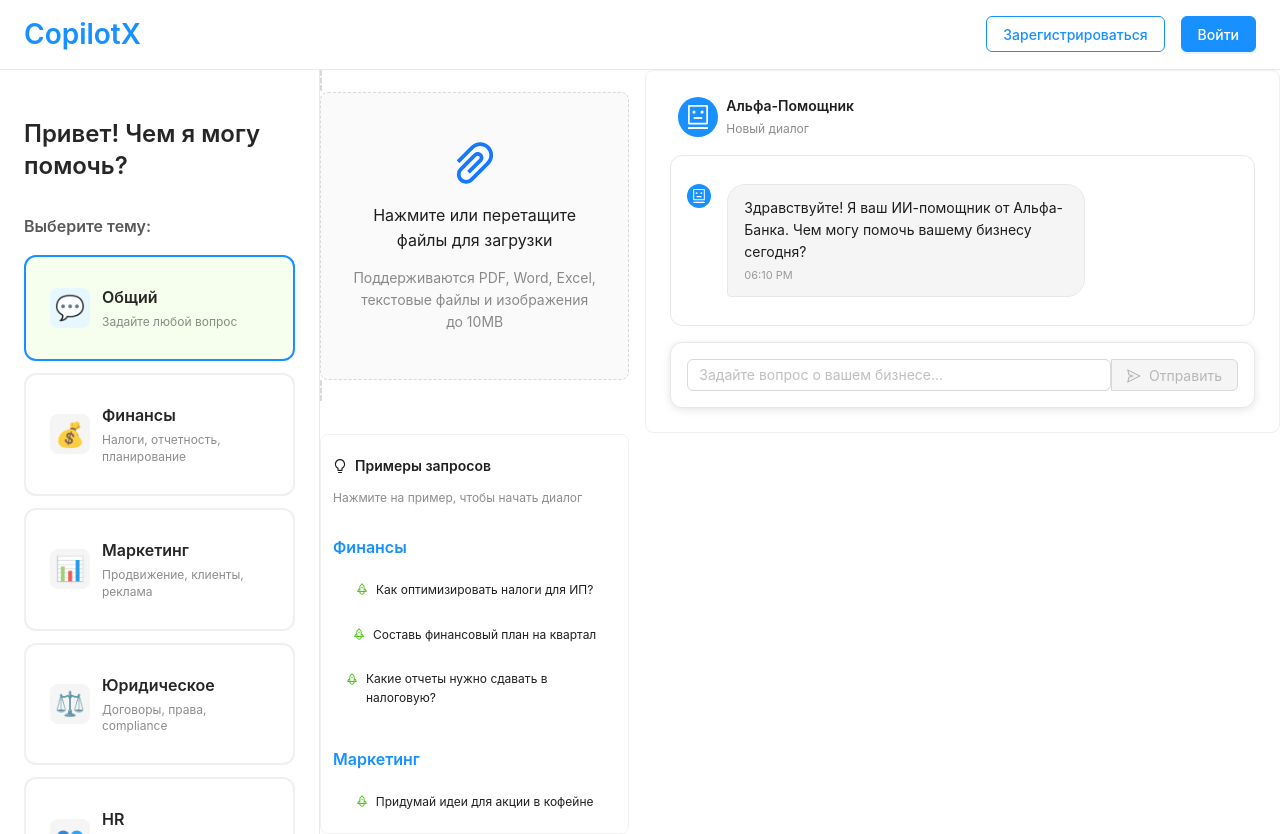
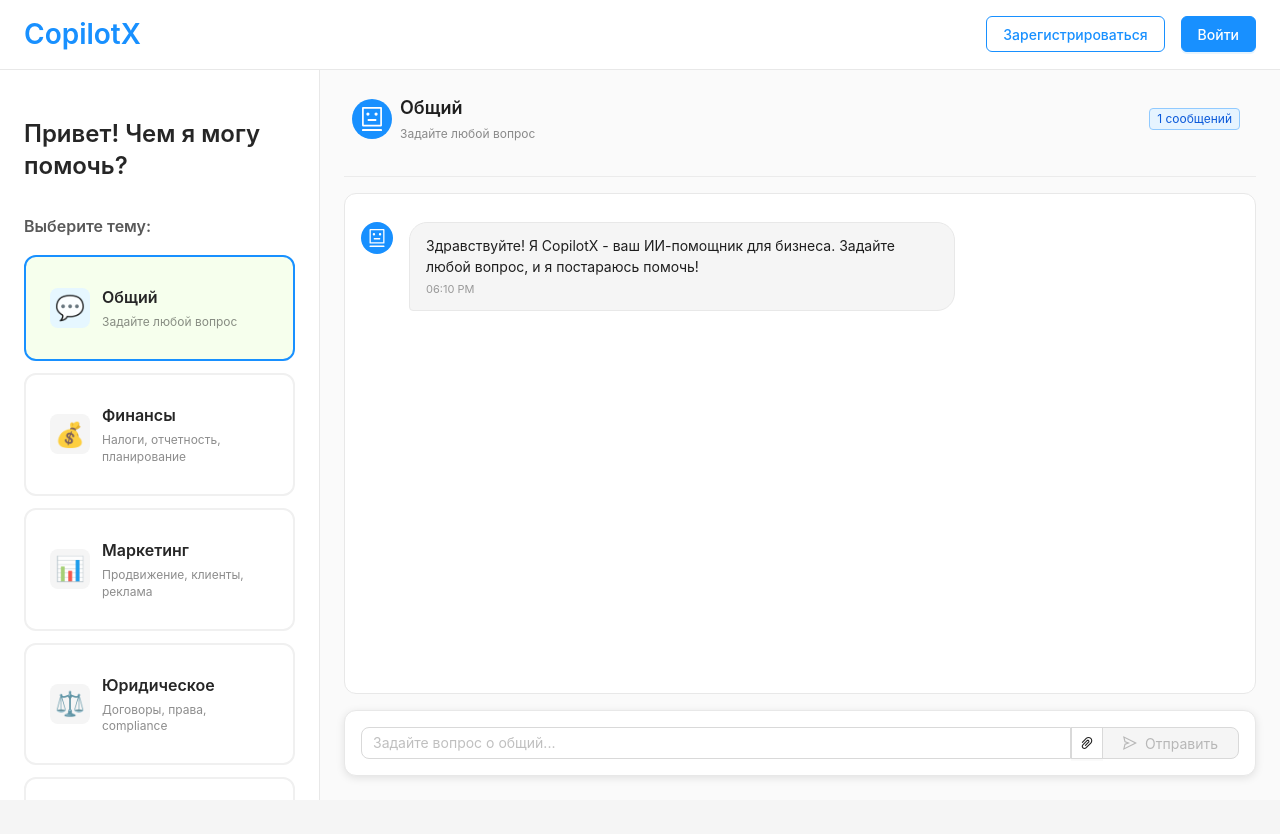
Before and after one commit to 5Zadrotov/AlphaCopilot, a React (Vite) app in the folder frontend/: page / in a window 1280 px wide. After the commit the page ends 800 px from the top, so only its background shows below. Built offline with nearby package versions, Linux system fonts and the light colour scheme; the HTML template or start-up script is replaced by a standard one.

Commit message:
feat: integrate file upload in chat interface

```diff
--- a/frontend/src/components/ChatInterface.jsx
+++ b/frontend/src/components/ChatInterface.jsx
@@ -1,46 +1,58 @@
 import React, { useState, useRef, useEffect } from 'react';
-import { Input, Button, Avatar, List, Typography, Space, Card, Row, Col, Tooltip } from 'antd';
-import { SendOutlined, UserOutlined, RobotOutlined, DeleteOutlined } from '@ant-design/icons';
-import Sidebar from './Sidebar';
+import { Input, Button, Avatar, List, Typography, Space, Tag, Divider, Collapse } from 'antd';
+import { SendOutlined, UserOutlined, RobotOutlined, PaperClipOutlined } from '@ant-design/icons';
+import FileUpload from './FileUpload';
 import './ChatInterface.css';
 
 const { TextArea } = Input;
-const { Text } = Typography;
+const { Title, Text } = Typography;
+const { Panel } = Collapse;
 
-const ChatInterface = () => {
-  const [messages, setMessages] = useState([]);
+const ChatInterface = ({ activeCategory, categories }) => {
+  const [messages, setMessages] = useState({});
   const [inputValue, setInputValue] = useState('');
   const [loading, setLoading] = useState(false);
+  const [unreadCategories, setUnreadCategories] = useState(new Set());
+  const [showFileUpload, setShowFileUpload] = useState(false);
   const messagesEndRef = useRef(null);
 
-  // Загрузка истории из localStorage при монтировании
+  // Загрузка истории из localStorage
   useEffect(() => {
-    const savedMessages = localStorage.getItem('alfa-chat-history');
+    const savedMessages = localStorage.getItem('sorilotx-chat-history');
+    const savedUnread = localStorage.getItem('sorilotx-unread-categories');
+
     if (savedMessages) {
-      const parsedMessages = JSON.parse(savedMessages).map(msg => ({
+      const parsedMessages = JSON.parse(savedMessages);
+      Object.keys(parsedMessages).forEach(key => {
+        parsedMessages[key] = parsedMessages[key].map(msg => ({
           ...msg,
           timestamp: new Date(msg.timestamp)
         }));
+      });
       setMessages(parsedMessages);
-    } else {
-      // Приветственное сообщение только если история пустая
-      setMessages([
-        {
-          id: 1,
-          text: 'Здравствуйте! Я ваш ИИ-помощник от Альфа-Банка. Чем могу помочь вашему бизнесу сегодня?',
-          sender: 'bot',
-          timestamp: new Date(),
-        },
-      ]);
+    }
+
+    if (savedUnread) {
+      setUnreadCategories(new Set(JSON.parse(savedUnread)));
     }
   }, []);
 
-  // Сохранение истории в localStorage при изменении messages
+  // Сохранение истории в localStorage
   useEffect(() => {
-    if (messages.length > 0) {
-      localStorage.setItem('alfa-chat-history', JSON.stringify(messages));
+    if (Object.keys(messages).length > 0) {
+      localStorage.setItem('sorilotx-chat-history', JSON.stringify(messages));
     }
   }, [messages]);
+
+  // Помечаем категорию как прочитанную при активации
+  useEffect(() => {
+    if (activeCategory && unreadCategories.has(activeCategory)) {
+      const newUnread = new Set(unreadCategories);
+      newUnread.delete(activeCategory);
+      setUnreadCategories(newUnread);
+      localStorage.setItem('sorilotx-unread-categories', JSON.stringify([...newUnread]));
+    }
+  }, [activeCategory, unreadCategories]);
 
   const scrollToBottom = () => {
     messagesEndRef.current?.scrollIntoView({ behavior: "smooth" });
@@ -48,42 +60,98 @@
 
   useEffect(() => {
     scrollToBottom();
-  }, [messages]);
+  }, [messages[activeCategory]]);
 
-  const handleSend = async (text = inputValue) => {
-    const messageText = text || inputValue;
-    if (!messageText.trim()) return;
+  // Инициализация категории если её нет
+  useEffect(() => {
+    if (!messages[activeCategory]) {
+      const category = categories.find(cat => cat.id === activeCategory);
+      const welcomeMessage = {
+        id: Date.now(),
+        text: getWelcomeMessage(activeCategory, category?.name),
+        sender: 'bot',
+        timestamp: new Date(),
+      };
+      setMessages(prev => ({
+        ...prev,
+        [activeCategory]: [welcomeMessage]
+      }));
+    }
+  }, [activeCategory, categories, messages]);
+
+  const getWelcomeMessage = (categoryId, categoryName) => {
+    const welcomeMessages = {
+      general: 'Здравствуйте! Я СорilotX - ваш ИИ-помощник для бизнеса. Задайте любой вопрос, и я постараюсь помочь!',
+      finance: `Добро пожаловать в раздел "${categoryName}"! Здесь я могу помочь с вопросами налогов, финансового планирования, отчетности и оптимизации расходов. Что вас интересует?`,
+      marketing: `Добро пожаловать в раздел "${categoryName}"! Готов помочь с маркетинговыми стратегиями, продвижением в соцсетях, привлечением клиентов и аналитикой. Что вас волнует?`,
+      legal: `Добро пожаловать в раздел "${categoryName}"! Могу помочь с юридическими вопросами: договоры, права предпринимателей, compliance и регулирование. Чем могу помочь?`,
+      hr: `Добро пожаловать в раздел "${categoryName}"! Здесь я могу помочь с вопросами найма, управления персоналом, мотивации сотрудников и HR-процессами. Что вас интересует?`
+    };
+    return welcomeMessages[categoryId] || welcomeMessages.general;
+  };
+
+  const handleFilesUpload = (files) => {
+    const fileMessage = {
+      id: Date.now(),
+      text: `Загружено файлов: ${files.length}. ${files.map(f => f.name).join(', ')}`,
+      sender: 'user',
+      timestamp: new Date(),
+      files: files
+    };
+
+    setMessages(prev => ({
+      ...prev,
+      [activeCategory]: [...(prev[activeCategory] || []), fileMessage]
+    }));
+
+    setShowFileUpload(false);
+
+    // Имитация анализа файлов
+    setTimeout(() => {
+      const analysisMessage = {
+        id: Date.now() + 1,
+        text: `Файлы получены и анализируются. Я готов ответить на вопросы по их содержимому.`,
+        sender: 'bot',
+        timestamp: new Date(),
+      };
+
+      setMessages(prev => ({
+        ...prev,
+        [activeCategory]: [...(prev[activeCategory] || []), analysisMessage]
+      }));
+    }, 2000);
+  };
+
+  const handleSend = async () => {
+    if (!inputValue.trim()) return;
 
     const userMessage = {
       id: Date.now(),
-      text: messageText,
+      text: inputValue,
       sender: 'user',
       timestamp: new Date(),
     };
 
-    setMessages(prev => [...prev, userMessage]);
+    setMessages(prev => ({
+      ...prev,
+      [activeCategory]: [...(prev[activeCategory] || []), userMessage]
+    }));
     setInputValue('');
     setLoading(true);
 
-    // Имитация ответа от ИИ с разными сценариями
+    // Добавляем в непрочитанные для других категорий
+    categories.forEach(cat => {
+      if (cat.id !== activeCategory && !unreadCategories.has(cat.id)) {
+        const newUnread = new Set(unreadCategories);
+        newUnread.add(cat.id);
+        setUnreadCategories(newUnread);
+        localStorage.setItem('sorilotx-unread-categories', JSON.stringify([...newUnread]));
+      }
+    });
+
+    // Имитация ответа ИИ
     setTimeout(() => {
-      const responses = {
-        'налог': 'Для оптимизации налогов ИП рекомендую рассмотреть упрощенную систему налогообложения (УСН). Также можно использовать налоговые вычеты и правильно классифицировать расходы. Хотите более детальный разбор для вашего конкретного случая?',
-        'маркетинг': 'Для эффективного маркетинга малого бизнеса: 1) Используйте соцсети с контентом для вашей ЦА, 2) Запустите программу лояльности, 3) Сотрудничайте с локными блогерами. Какой у вас тип бизнеса?',
-        'договор': 'При составлении договора с поставщиком обязательно укажите: предмет договора, сроки поставки, условия оплаты, ответственность сторон и порядок разрешения споров. Нужен шаблон договора?',
-        'чек': 'Чтобы увеличить средний чек: 1) Предлагайте сопутствующие товары, 2) Внедрите программу лояльности, 3) Создайте премиальные пакеты, 4) Обучите сотрудников технике допродаж.',
-        'отчет': 'Основные отчеты для ИП на УСН: 1) Декларация по УСН (до 30 апреля), 2) Отчетность за сотрудников (если есть), 3) Статистическая отчетность (если требуется).'
-      };
-
-      let responseText = 'Благодарю за вопрос! Как владелец малого бизнеса, вы можете оптимизировать процессы с помощью автоматизации и четкого планирования. Рекомендую вести регулярный финансовый учет и анализировать ключевые показатели бизнеса.';
-
-      // Простой анализ запроса для более релевантных ответов
-      const lowerText = messageText.toLowerCase();
-      if (lowerText.includes('налог')) responseText = responses.налог;
-      else if (lowerText.includes('маркетинг') || lowerText.includes('продвиж')) responseText = responses.маркетинг;
-      else if (lowerText.includes('договор')) responseText = responses.договор;
-      else if (lowerText.includes('чек')) responseText = responses.чек;
-      else if (lowerText.includes('отчет')) responseText = responses.отчет;
+      const responseText = getCategoryResponse(activeCategory, inputValue);
 
       const botMessage = {
         id: Date.now() + 1,
@@ -91,29 +159,64 @@
         sender: 'bot',
         timestamp: new Date(),
       };
-      setMessages(prev => [...prev, botMessage]);
+
+      setMessages(prev => ({
+        ...prev,
+        [activeCategory]: [...(prev[activeCategory] || []), botMessage]
+      }));
       setLoading(false);
-    }, 1500);
+    }, 1000 + Math.random() * 1000);
   };
 
-  const handleExampleSelect = (example) => {
-    setInputValue(example);
-    // Автоматически отправляем пример через небольшую задержку
-    setTimeout(() => {
-      handleSend(example);
-    }, 100);
+  const getCategoryResponse = (categoryId, userMessage) => {
+    const lowerMessage = userMessage.toLowerCase();
+
+    const responses = {
+      finance: {
+        default: 'Для финансовых вопросов рекомендую: вести регулярный учет доходов/расходов, использовать УСН для оптимизации налогов, создавать финансовую подушку безопасности.',
+        tax: 'Для ИП на УСН основные налоги: 6% с доходов или 15% с доходов за вычетом расходов. Также нужно платить страховые взносы.',
+        report: 'Основные отчеты для ИП: декларация по УСН (до 30 апреля), отчетность за сотрудников в ПФР, ФСС и ФНС.',
+        planning: 'Для финансового планирования: определите ежемесячные расходы, создайте резервный фонд (3-6 месяцев расходов), планируйте налоги заранее.'
+      },
+      marketing: {
+        default: 'Для маркетинга малого бизнеса: используйте соцсети для вовлечения аудитории, запустите реферальную программу, работайте с отзывами клиентов.',
+        social: 'Для продвижения в соцсетях: публикуйте полезный контент, используйте сторис и reels, взаимодействуйте с аудиторией в комментариях.',
+        promotion: 'Эффективные методы продвижения: локальный SEO, контекстная реклама, сотрудничество с блогерами, email-рассылки.',
+        clients: 'Для привлечения клиентов: предложите бесплатную консультацию, запустите акцию для новых клиентов, используйте отзывы в рекламе.'
+      },
+      legal: {
+        default: 'По юридическим вопросам: всегда заключайте письменные договоры, ведите документацию properly, консультируйтесь со специалистом при сложных вопросах.',
+        contract: 'В договоре обязательно укажите: предмет, сроки, стоимость, ответственность сторон, порядок разрешения споров.',
+        rights: 'Основные права ИП: свободная предпринимательская деятельность, выбор системы налогообложения, защита прав в суде.',
+        compliance: 'Для соблюдения требований: ведите кассовую дисциплину, храните документы 4-5 лет, своевременно сдавайте отчетность.'
+      },
+      hr: {
+        default: 'Для HR вопросов: разработайте четкие должностные инструкции, внедрите систему onboarding, регулярно проводите оценку сотрудников.',
+        hiring: 'При найме сотрудников: составьте понятное описание вакансии, проводите структурированные собеседования, проверяйте рекомендации.',
+        management: 'Для управления персоналом: установите четкие KPI, проводите регулярные встречи 1-на-1, создавайте карьерные треки.',
+        motivation: 'Методы мотивации: конкурентная зарплата, бонусы за результаты, обучение за счет компании, гибкий график.'
+      },
+      general: {
+        default: 'Благодарю за вопрос! Как ИИ-помощник для бизнеса, я могу помочь с финансами, маркетингом, юридическими вопросами и управлением персоналом. Выберите конкретную тему или задайте свой вопрос.'
+      }
     };
 
-  const handleClearHistory = () => {
-    localStorage.removeItem('alfa-chat-history');
-    setMessages([
-      {
-        id: 1,
-        text: 'История очищена. Чем могу помочь вашему бизнесу сегодня?',
-        sender: 'bot',
-        timestamp: new Date(),
-      },
-    ]);
+    const categoryResponses = responses[categoryId] || responses.general;
+
+    if (lowerMessage.includes('налог') || lowerMessage.includes('налоги')) return categoryResponses.tax || categoryResponses.default;
+    if (lowerMessage.includes('отчет') || lowerMessage.includes('отчетность')) return categoryResponses.report || categoryResponses.default;
+    if (lowerMessage.includes('план') || lowerMessage.includes('бюджет')) return categoryResponses.planning || categoryResponses.default;
+    if (lowerMessage.includes('соцсет') || lowerMessage.includes('instagram')) return categoryResponses.social || categoryResponses.default;
+    if (lowerMessage.includes('продвижен') || lowerMessage.includes('реклам')) return categoryResponses.promotion || categoryResponses.default;
+    if (lowerMessage.includes('клиент') || lowerMessage.includes('покупател')) return categoryResponses.clients || categoryResponses.default;
+    if (lowerMessage.includes('договор') || lowerMessage.includes('контракт')) return categoryResponses.contract || categoryResponses.default;
+    if (lowerMessage.includes('права') || lowerMessage.includes('обязанност')) return categoryResponses.rights || categoryResponses.default;
+    if (lowerMessage.includes('требован') || lowerMessage.includes('закон')) return categoryResponses.compliance || categoryResponses.default;
+    if (lowerMessage.includes('найм') || lowerMessage.includes('сотрудник')) return categoryResponses.hiring || categoryResponses.default;
+    if (lowerMessage.includes('управлен') || lowerMessage.includes('руководств')) return categoryResponses.management || categoryResponses.default;
+    if (lowerMessage.includes('мотивац') || lowerMessage.includes('стимул')) return categoryResponses.motivation || categoryResponses.default;
+
+    return categoryResponses.default;
   };
 
   const handleKeyPress = (e) => {
@@ -123,15 +226,13 @@
     }
   };
 
+  const currentMessages = messages[activeCategory] || [];
+  const currentCategory = categories.find(cat => cat.id === activeCategory);
+
   return (
-    <Row gutter={[16, 16]} className="chat-layout">
-      <Col xs={24} md={8}>
-        <Sidebar onExampleSelect={handleExampleSelect} />
-      </Col>
-      <Col xs={24} md={16}>
-        <Card className="chat-container">
+    <div className="chat-interface">
+      {/* Заголовок чата */}
       <div className="chat-header">
-            <Space style={{ width: '100%', justifyContent: 'space-between' }}>
         <Space>
           <Avatar
             size="large"
@@ -139,35 +240,31 @@
             style={{ backgroundColor: '#1890ff' }}
           />
           <div>
-                  <Text strong>Альфа-Помощник</Text>
+            <Text strong style={{ fontSize: '18px' }}>
+              {currentCategory?.name || 'Общий чат'}
+            </Text>
             <br />
             <Text type="secondary" style={{ fontSize: '12px' }}>
-                    {messages.length > 1 ? `${messages.length} сообщений` : 'Новый диалог'}
+              {currentCategory?.description || 'Задавайте любые вопросы'}
             </Text>
           </div>
         </Space>
-              {messages.length > 1 && (
-                <Tooltip title="Очистить историю">
-                  <Button
-                    type="text"
-                    icon={<DeleteOutlined />}
-                    onClick={handleClearHistory}
-                    danger
-                    size="small"
-                  />
-                </Tooltip>
-              )}
-            </Space>
+        <Tag color="blue" className="message-count">
+          {currentMessages.length} сообщений
+        </Tag>
       </div>
 
+      <Divider style={{ margin: '16px 0' }} />
+
+      {/* Область сообщений */}
       <div className="messages-container">
         <List
-              dataSource={messages}
+          dataSource={currentMessages}
           renderItem={(message) => (
             <List.Item className={`message-item ${message.sender}-message`}>
-                  <Space align="start" size="middle">
+              <Space align="start" size="middle" style={{ width: '100%' }}>
                 <Avatar
-                      size="small"
+                  size="default"
                   icon={message.sender === 'bot' ? <RobotOutlined /> : <UserOutlined />}
                   style={{
                     backgroundColor: message.sender === 'bot' ? '#1890ff' : '#52c41a',
@@ -175,7 +272,15 @@
                   }}
                 />
                 <div className="message-content">
-                      <Text>{message.text}</Text>
+                  <Text className="message-text">{message.text}</Text>
+                  {message.files && (
+                    <div className="file-attachments">
+                      <PaperClipOutlined style={{ marginRight: 4 }} />
+                      <Text type="secondary" style={{ fontSize: '12px' }}>
+                        Прикреплено {message.files.length} файлов
+                      </Text>
+                    </div>
+                  )}
                   <div className="message-time">
                     {message.timestamp.toLocaleTimeString([], { hour: '2-digit', minute: '2-digit' })}
                   </div>
@@ -186,10 +291,12 @@
         />
         {loading && (
           <div className="message-item bot-message">
-                <Space align="start" size="middle">
-                  <Avatar size="small" icon={<RobotOutlined />} style={{ backgroundColor: '#1890ff' }} />
+            <Space align="start" size="middle" style={{ width: '100%' }}>
+              <Avatar size="default" icon={<RobotOutlined />} style={{ backgroundColor: '#1890ff' }} />
               <div className="message-content">
-                    <Text type="secondary">Помощник печатает...</Text>
+                <Text type="secondary" className="typing-indicator">
+                  СорilotX печатает...
+                </Text>
               </div>
             </Space>
           </div>
@@ -197,31 +304,47 @@
         <div ref={messagesEndRef} />
       </div>
 
+      {/* Загрузка файлов */}
+      {showFileUpload && (
+        <div className="file-upload-section">
+          <FileUpload onFilesUpload={handleFilesUpload} />
+        </div>
+      )}
+
+      {/* Поле ввода */}
       <div className="input-container">
         <Space.Compact style={{ width: '100%' }}>
           <TextArea
             value={inputValue}
             onChange={(e) => setInputValue(e.target.value)}
             onKeyPress={handleKeyPress}
-                placeholder="Задайте вопрос о вашем бизнесе..."
+            placeholder={`Задайте вопрос о ${currentCategory?.name.toLowerCase() || 'бизнесе'}...`}
             autoSize={{ minRows: 1, maxRows: 4 }}
-                style={{ resize: 'none' }}
+            style={{ resize: 'none', borderRadius: '8px 0 0 8px' }}
+          />
+          <Button
+            type="default"
+            icon={<PaperClipOutlined />}
+            onClick={() => setShowFileUpload(!showFileUpload)}
+            style={{ height: 'auto', borderRadius: 0 }}
           />
           <Button
             type="primary"
             icon={<SendOutlined />}
-                onClick={() => handleSend()}
+            onClick={handleSend}
             loading={loading}
-                style={{ height: 'auto' }}
+            style={{
+              height: 'auto',
+              borderRadius: '0 8px 8px 0',
+              padding: '0 20px'
+            }}
             disabled={!inputValue.trim()}
           >
             Отправить
           </Button>
         </Space.Compact>
       </div>
-        </Card>
-      </Col>
-    </Row>
+    </div>
   );
 };
 
```
Lines whose indentation alone changed are shown as unchanged.
